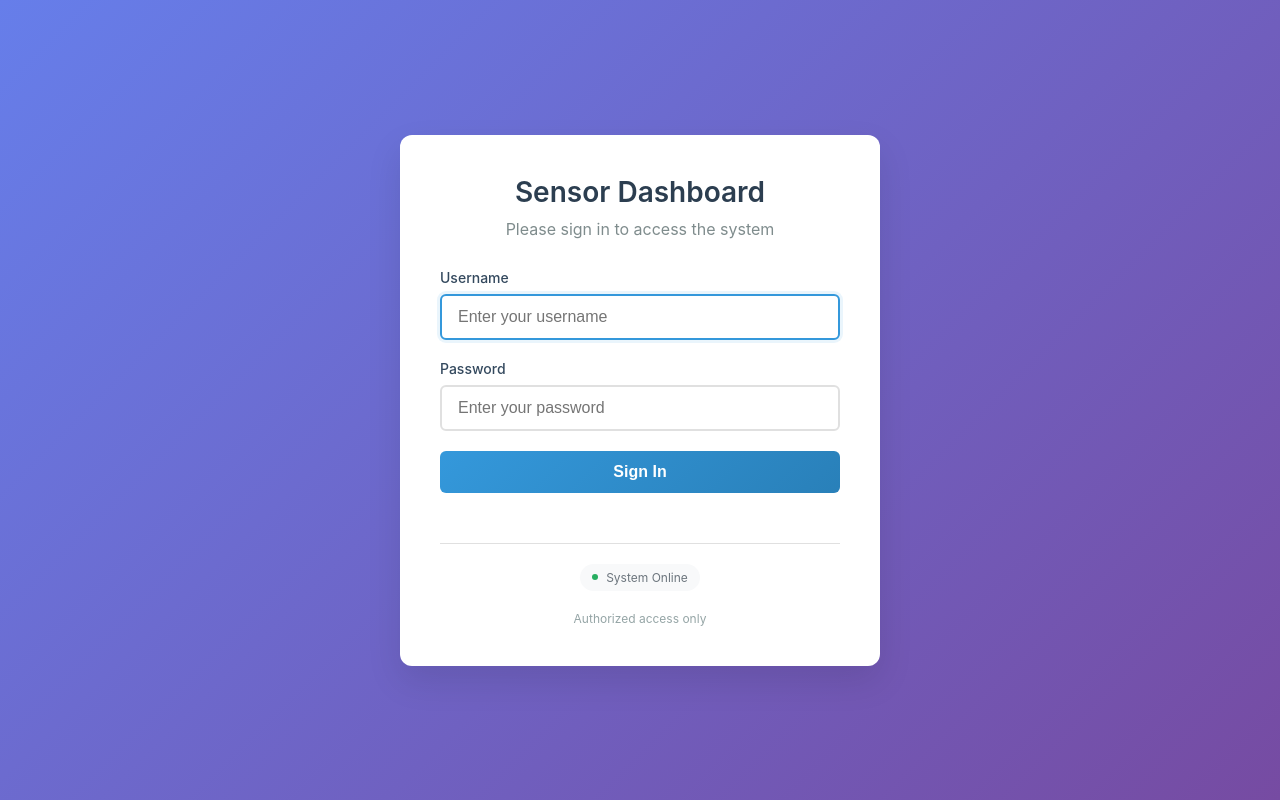
After one commit to Arcralius/ITP-2025, a Flask app: template src/templates/privacy_shield_login.html in a window 1280 px wide. The commit adds this page. Run offline with Flask 3, Linux system fonts and the light colour scheme; the template is opened without the code that fills it, so the values that code supplies are empty.

Commit message:
some refactoring

```diff
--- a/src/collector.py
+++ b/src/collector.py
@@ -19,11 +19,16 @@ except Exception as e:
 os.makedirs(config.LOG_DIR, exist_ok=True)
 os.makedirs(config.KEY_STORE_DIR, exist_ok=True)
 
+# TODO: add api documentation and data security and validation https://swagger.io/docs/ use this to document apis used
+# TODO: implement login for PDNS data routes (anyone in the user database can access)
+# TODO: make collector and privacy shield dashboards consistent style & features
+# TODO: format logging (red for error, yellow for warning, green for info)
+
+# --- Display PDNS data ---
 @app.route('/')
 def dashboard():
     return render_template('co_dashboard.html')
 
-# API route for PDNS data
 @app.route('/api/pdns-data')
 def get_pdns_data():
     try:
@@ -58,7 +63,6 @@ def get_pdns_data():
         print(f"Error in PDNS API: {e}")
         return jsonify({'data': [], 'error': str(e)})
 
-# API route for upload batches data
 @app.route('/api/upload-batches')
 def get_upload_batches():
     try:
@@ -91,7 +95,6 @@ def get_upload_batches():
         print(f"Error in Batches API: {e}")
         return jsonify({'data': [], 'error': str(e)})
 
-# API route for heartbeat data
 @app.route('/api/heartbeats')
 def get_heartbeats():
     heartbeats = []
@@ -172,6 +175,7 @@ def debug():
 
     return jsonify(debug_info)
 
+# --- Handle Privacy Shield ---
 @scheduler.task('interval', id='daily_task', hours=24, next_run_time=datetime.now())
 def daily_task():
     try:
@@ -428,8 +432,7 @@ class UDPDNSReceiver:
             logging.error(f"Unexpected error processing data from {client_address}: {e}")
             logging.exception(f"Unexpected error in process_received_data: {e}")
 
-# TODO: add api documentation and data security and validation
-# https://swagger.io/docs/ use this to document apis used
+# --- Manage Users routes ---
 def admin_required(f):
     """Decorator to require admin authentication for routes"""
     @wraps(f)
@@ -502,6 +505,11 @@ def admin_logout():
     session.pop('admin_username', None)
     flash('You have been logged out successfully.', 'success')
     return redirect(url_for('admin_login'))
+
+@app.route('/admin/', methods=['GET'])
+@admin_required
+def admin_redirect():
+    return redirect(url_for('userdata'))
 
 @app.route('/admin/users', methods=['GET'])
 @admin_required
@@ -620,10 +628,10 @@ def delete_user(user_id):
     finally:
         conn.close()
 
-def upd_listener_loop():
+def udp_listener_loop():
     server = UDPDNSReceiver(
         host='0.0.0.0',
-        port=9999,
+        port= config.UDP_DNS_PORT,
         max_packet_size=65507
     )
 
@@ -643,8 +651,8 @@ if __name__ == '__main__':
     db.init_user_db(config.USER_DATABASE)
     db.init_pdns_db(config.PDNS_DATABASE)
 
-    heartbeat_thread = threading.Thread(target=upd_listener_loop, daemon=True)
-    heartbeat_thread.start()
+    udp_listener = threading.Thread(target=udp_listener_loop, daemon=True)
+    udp_listener.start()
 
     app.secret_key = os.urandom(24)
     app.run(debug=True, host='0.0.0.0', port=5000, use_reloader=False)
--- a/src/pdns_utils/database.py
+++ b/src/pdns_utils/database.py
@@ -1,8 +1,4 @@
-import sqlite3
-import hashlib
-import uuid
-import os
-import logging
+import sqlite3, hashlib, uuid, os, logging
 
 
 def generate_password_hash(password: str) -> bytes:
--- /dev/null
+++ b/src/templates/privacy_shield_login.html
@@ -0,0 +1,291 @@
+<!DOCTYPE html>
+<html lang="en">
+<head>
+    <meta charset="UTF-8">
+    <meta name="viewport" content="width=device-width, initial-scale=1.0">
+    <title>Login - Sensor Data Dashboard</title>
+    <style>
+        body {
+            font-family: -apple-system, BlinkMacSystemFont, "Segoe UI", Roboto, "Helvetica Neue", Arial, sans-serif;
+            background: linear-gradient(135deg, #667eea 0%, #764ba2 100%);
+            color: #333;
+            margin: 0;
+            padding: 0;
+            min-height: 100vh;
+            display: flex;
+            align-items: center;
+            justify-content: center;
+        }
+
+        .login-container {
+            background-color: #fff;
+            padding: 40px;
+            border-radius: 12px;
+            box-shadow: 0 15px 35px rgba(0,0,0,0.1);
+            width: 100%;
+            max-width: 400px;
+            text-align: center;
+        }
+
+        .login-header {
+            margin-bottom: 30px;
+        }
+
+        .login-header h1 {
+            margin: 0 0 10px 0;
+            color: #2c3e50;
+            font-size: 28px;
+            font-weight: 600;
+        }
+
+        .login-header p {
+            margin: 0;
+            color: #7f8c8d;
+            font-size: 16px;
+        }
+
+        .login-form {
+            margin-bottom: 20px;
+        }
+
+        .form-group {
+            margin-bottom: 20px;
+            text-align: left;
+        }
+
+        .form-group label {
+            display: block;
+            margin-bottom: 8px;
+            font-weight: 500;
+            color: #34495e;
+            font-size: 14px;
+        }
+
+        .form-group input {
+            width: 100%;
+            padding: 12px 16px;
+            border: 2px solid #e0e0e0;
+            border-radius: 6px;
+            font-size: 16px;
+            transition: border-color 0.3s, box-shadow 0.3s;
+            box-sizing: border-box;
+        }
+
+        .form-group input:focus {
+            outline: none;
+            border-color: #3498db;
+            box-shadow: 0 0 0 3px rgba(52, 152, 219, 0.1);
+        }
+
+        .login-button {
+            width: 100%;
+            padding: 12px;
+            background: linear-gradient(135deg, #3498db 0%, #2980b9 100%);
+            color: white;
+            border: none;
+            border-radius: 6px;
+            font-size: 16px;
+            font-weight: 600;
+            cursor: pointer;
+            transition: all 0.3s;
+            margin-bottom: 20px;
+        }
+
+        .login-button:hover {
+            transform: translateY(-2px);
+            box-shadow: 0 5px 15px rgba(52, 152, 219, 0.3);
+        }
+
+        .login-button:active {
+            transform: translateY(0);
+        }
+
+        .alert {
+            padding: 12px 16px;
+            border-radius: 6px;
+            margin-bottom: 20px;
+            font-size: 14px;
+            font-weight: 500;
+        }
+
+        .alert-success {
+            background-color: #d4edda;
+            border: 1px solid #c3e6cb;
+            color: #155724;
+        }
+
+        .alert-error {
+            background-color: #f8d7da;
+            border: 1px solid #f5c6cb;
+            color: #721c24;
+        }
+
+        .system-info {
+            margin-top: 30px;
+            padding-top: 20px;
+            border-top: 1px solid #e0e0e0;
+        }
+
+        .system-status {
+            display: inline-flex;
+            align-items: center;
+            gap: 8px;
+            padding: 6px 12px;
+            background-color: #f8f9fa;
+            border-radius: 20px;
+            font-size: 12px;
+            color: #6c757d;
+        }
+
+        .status-dot {
+            width: 6px;
+            height: 6px;
+            border-radius: 50%;
+            background-color: #27ae60;
+        }
+
+        .footer-text {
+            margin-top: 20px;
+            font-size: 12px;
+            color: #95a5a6;
+        }
+
+        /* Loading state */
+        .login-button:disabled {
+            background: #bdc3c7;
+            cursor: not-allowed;
+            transform: none;
+        }
+
+        .loading {
+            position: relative;
+        }
+
+        .loading::after {
+            content: '';
+            position: absolute;
+            top: 50%;
+            right: 12px;
+            transform: translateY(-50%);
+            width: 16px;
+            height: 16px;
+            border: 2px solid rgba(255,255,255,0.3);
+            border-top: 2px solid white;
+            border-radius: 50%;
+            animation: spin 1s linear infinite;
+        }
+
+        @keyframes spin {
+            0% { transform: translateY(-50%) rotate(0deg); }
+            100% { transform: translateY(-50%) rotate(360deg); }
+        }
+
+        /* Responsive design */
+        @media (max-width: 480px) {
+            .login-container {
+                margin: 20px;
+                padding: 30px 25px;
+            }
+
+            .login-header h1 {
+                font-size: 24px;
+            }
+        }
+    </style>
+</head>
+<body>
+
+<div class="login-container">
+    <div class="login-header">
+        <h1>Sensor Dashboard</h1>
+        <p>Please sign in to access the system</p>
+    </div>
+
+    <!-- Flash messages -->
+    {% with messages = get_flashed_messages(with_categories=true) %}
+        {% if messages %}
+            {% for category, message in messages %}
+                <div class="alert alert-{{ 'success' if category == 'success' else 'error' }}">
+                    {{ message }}
+                </div>
+            {% endfor %}
+        {% endif %}
+    {% endwith %}
+
+    <form class="login-form" method="POST" action="{{ url_for('login') }}">
+        <div class="form-group">
+            <label for="username">Username</label>
+            <input type="text" id="username" name="username" required autocomplete="username" placeholder="Enter your username">
+        </div>
+
+        <div class="form-group">
+            <label for="password">Password</label>
+            <input type="password" id="password" name="password" required autocomplete="current-password" placeholder="Enter your password">
+        </div>
+
+        <button type="submit" class="login-button" id="loginBtn">
+            Sign In
+        </button>
+    </form>
+
+    <div class="system-info">
+        <div class="system-status">
+            <span class="status-dot"></span>
+            System Online
+        </div>
+        <div class="footer-text">
+            Authorized access only
+        </div>
+    </div>
+</div>
+
+<script>
+document.addEventListener('DOMContentLoaded', function() {
+    const form = document.querySelector('.login-form');
+    const button = document.getElementById('loginBtn');
+    const usernameInput = document.getElementById('username');
+    const passwordInput = document.getElementById('password');
+
+    // Focus on username field
+    usernameInput.focus();
+
+    // Handle form submission
+    form.addEventListener('submit', function(e) {
+        const username = usernameInput.value.trim();
+        const password = passwordInput.value.trim();
+
+        if (!username || !password) {
+            e.preventDefault();
+            alert('Please enter both username and password.');
+            return;
+        }
+
+        // Add loading state
+        button.disabled = true;
+        button.classList.add('loading');
+        button.textContent = 'Signing In...';
+    });
+
+    // Handle Enter key on password field
+    passwordInput.addEventListener('keypress', function(e) {
+        if (e.key === 'Enter') {
+            form.dispatchEvent(new Event('submit'));
+        }
+    });
+
+    // Auto-hide flash messages after 5 seconds
+    const alerts = document.querySelectorAll('.alert');
+    alerts.forEach(alert => {
+        setTimeout(() => {
+            alert.style.opacity = '0';
+            alert.style.transform = 'translateY(-10px)';
+            setTimeout(() => {
+                alert.remove();
+            }, 300);
+        }, 5000);
+    });
+});
+</script>
+
+</body>
+</html>
```
Also changed, not shown: src/config.py (+1 -21 lines), src/pdns_utils/client.py (+51 -18 lines), src/privacyshield.py (+155 -86 lines), src/templates/ps_dashboard.html (+28 -1 lines), 2 other files.
